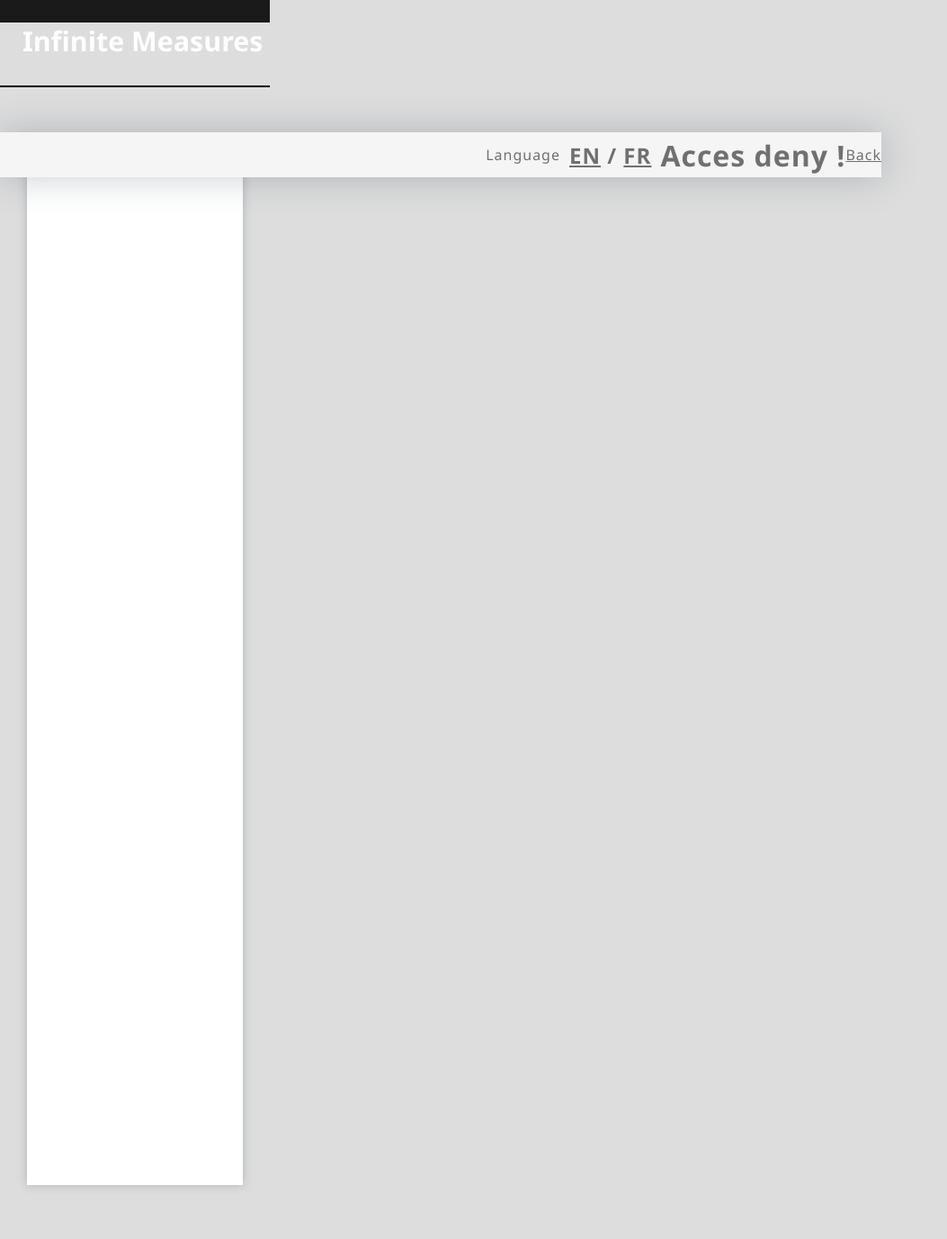
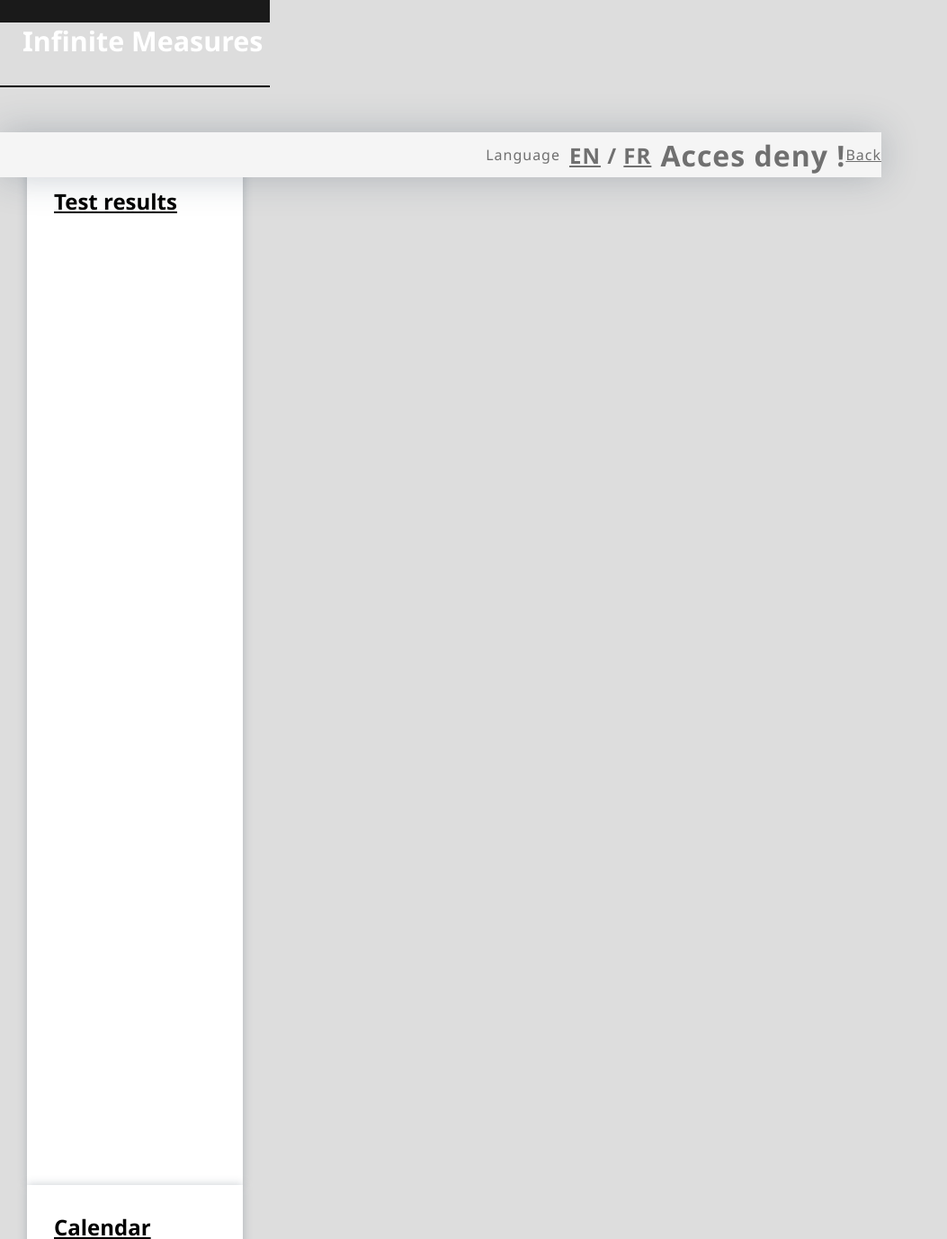
Before and after one commit to paulrsl/APP_Website, a PHP site: page /index.php?page=dashboard in a window 1280 px wide. Shown: the whole page at 90% size, without its empty margins (0-1053 px from the left). Run offline with PHP 8.4, Linux system fonts and the light colour scheme; some libraries are stand-ins or nearby versions.

Commit message:
Interface graphique modifiée (sur les containers, page et box), IG sur la page dashboard, suppression de la page home.

```diff
--- a/views/pages/dashboard.php
+++ b/views/pages/dashboard.php
@@ -6,22 +6,31 @@
 <?php include "views/templates/headerLogin.php"; ?>
 
 <div class="page">
-    <div class="container">
+    <div class="container" id="box1">
+        <a class="subpage" href="index.php?page=testResult"><h2><?php echo _TESTRESULT;?></h2></a>
         <?php
         if(isset($_SESSION["userTypeAccess"])){?>
-            <h2 class="subpage"><?php echo _DASHBOARD;?></h2>
+            <img src="pictures/Rythme-cardiaque-1.png" class="testIcon" alt="Rythme-cardiaque-1"/>
+            <img src="pictures/Reflexe-visuel-1.png" class="testIcon" alt="Reflexe-visuel-1"/>
+            <br>
+            <img src="pictures/Test-audition-1.png" class="testIcon" alt="Test-audition-1"/>
+            <img src="pictures/Reflexe-sonore-1.png" class="testIcon" alt="Reflexe-sonore-1"/>
 
-            <?php if($_SESSION["userTypeAccess"] == "user"){?>
+        <?php if($_SESSION["userTypeAccess"] == "user"){?>
 
-            <?php }elseif($_SESSION["userTypeAccess"] == "organism"){?>
+        <?php }elseif($_SESSION["userTypeAccess"] == "organism"){?>
 
-            <?php }elseif($_SESSION["userTypeAccess"] == "admin"){?>
+        <?php }elseif($_SESSION["userTypeAccess"] == "admin"){?>
 
-            <?php }?>
+        <?php }?>
 
         <?php }else{ ?>
 
         <?php } ?>
+    </div>
+
+    <div class="container" id="box2">
+        <a class="subpage" href="index.php?page=calendar"><h2><?php echo _CALENDAR;?></h2></a>
     </div>
 </div>
 
--- a/views/templates/headerLogin.php
+++ b/views/templates/headerLogin.php
@@ -9,9 +9,9 @@
                     echo " / ";
                     echo "<a href=" . htmlspecialchars("index.php?page=" . $_GET["page"] . "&language=FR") . ">FR</a>";
                 } else {
-                    echo "<a href=" . htmlspecialchars("index.php?page=home&language=EN") . ">EN</a>";
+                    echo "<a href=" . htmlspecialchars("index.php?page=dashboard&language=EN") . ">EN</a>";
                     echo " / ";
-                    echo "<a href=" . htmlspecialchars("index.php?page=home&language=FR") . ">FR</a>";
+                    echo "<a href=" . htmlspecialchars("index.php?page=dashboard&language=FR") . ">FR</a>";
                 }
                 ?>
             </div>
--- a/views/templates/main-nav.php
+++ b/views/templates/main-nav.php
@@ -23,7 +23,7 @@
     }
     ?>
 
-    <a id="siteName" href="index.php?page=home"><h1>Infinite Measures</h1></a>
+    <a id="siteName" href="index.php?page=dashboard"><h1>Infinite Measures</h1></a>
     <ul class="main-nav-list">
         <div class="main-nav1">
             <?php
```
Also changed, not shown: views/pages/connection.php (+8 -8 lines).
